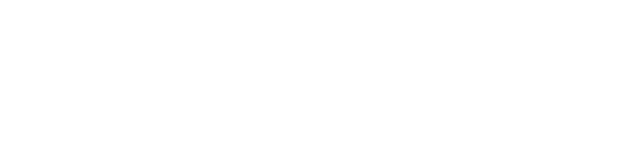
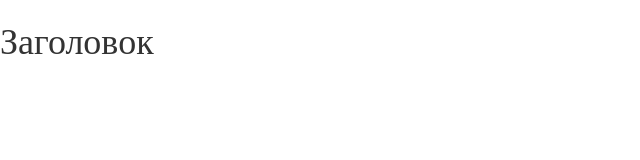
Before and after one commit to flareair/gamolot, a website: page index.html in a window 1280 px wide. Shown: the whole page, without its empty margins (0-640 px from the left). Drawn offline with Linux system fonts and the light colour scheme.

Commit message:
Impact font

```diff
--- a/index.html
+++ b/index.html
@@ -9,7 +9,9 @@
 	</head>
 
 	<body>
-
+  <h1 class="impact">
+    Заголовок
+  </h1>
 
 	</body>
 </html>
--- /dev/null
+++ b/less/base.less
@@ -0,0 +1,3 @@
+.impact {
+  font-family: Impact;
+}
```
Also changed, not shown: production.css.
